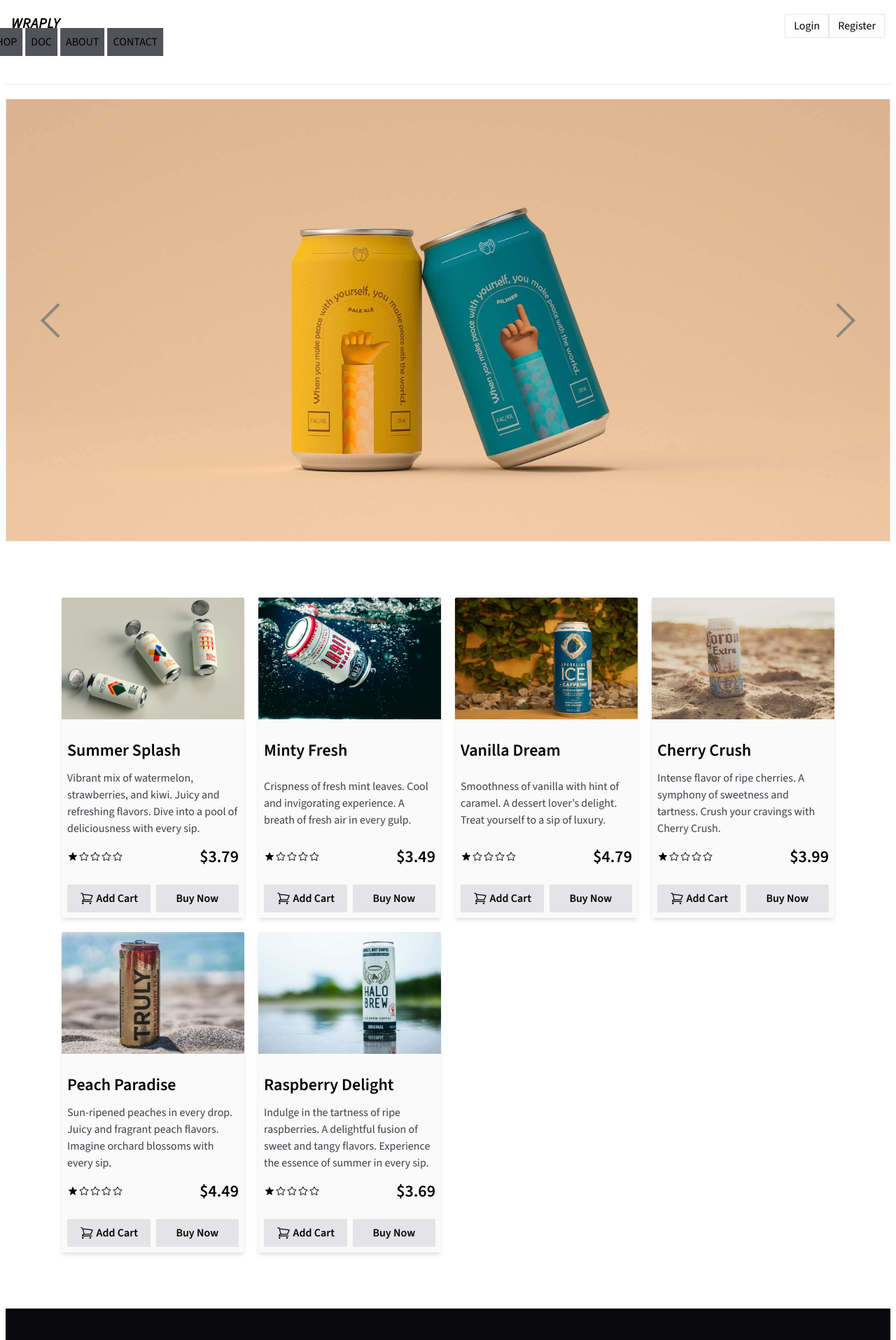
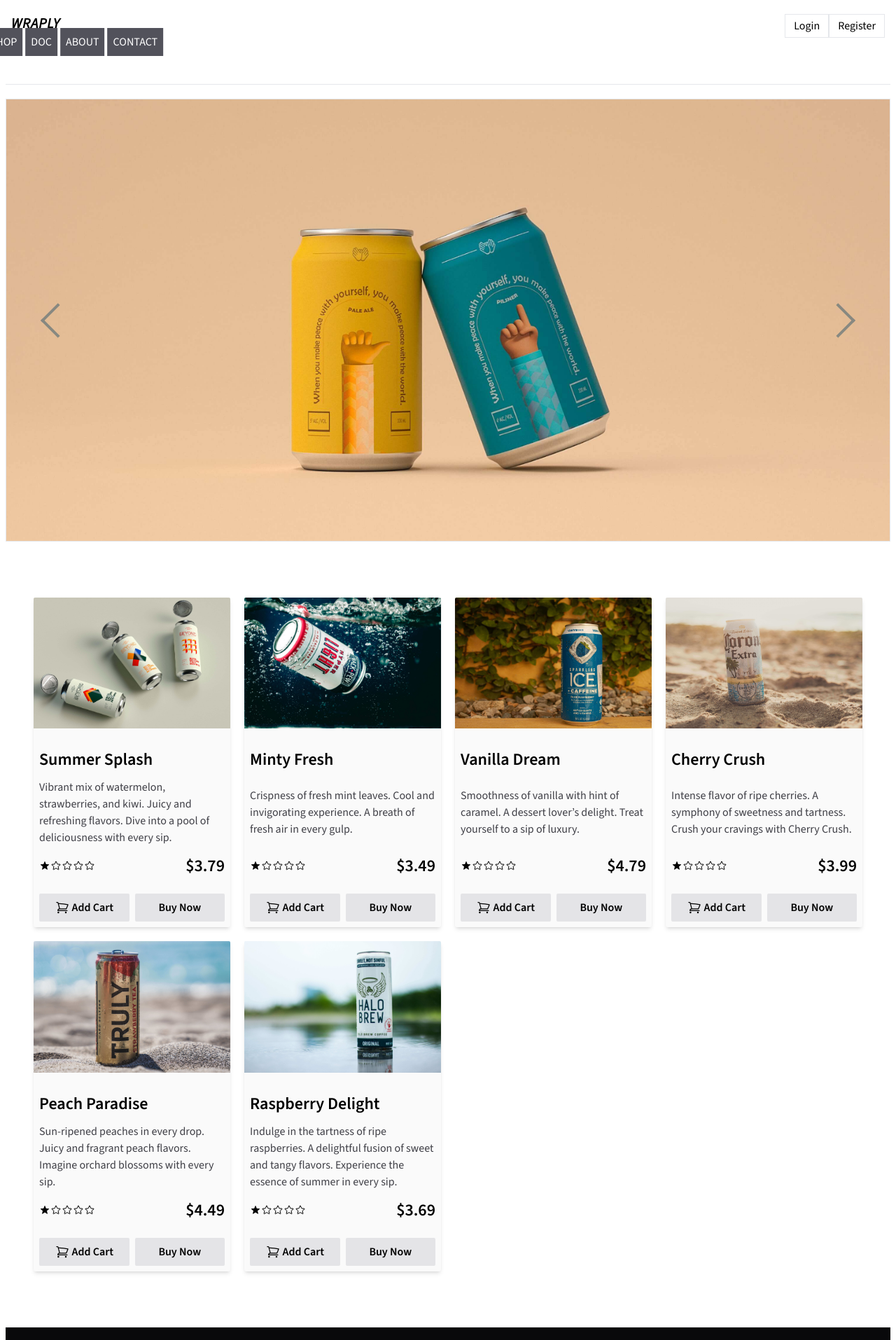
Before and after one commit to soloman-err/wraply, a React (Vite) app: page / in a window 1280 px wide. Shown: the top 1915 px of the page at 70% size. Built offline with nearby package versions, Linux system fonts and the light colour scheme.

Commit message:
products & checkout route modified

```diff
--- a/src/pages/Checkout/Checkout.jsx
+++ b/src/pages/Checkout/Checkout.jsx
@@ -1,6 +1,6 @@
 const Checkout = () => {
   return (
-    <div className="w-[60%] mx-auto mt-5 min-h-screen space-y-5">
+    <div className="w-[80%] mx-auto mt-5 min-h-screen space-y-5">
       {/* PRODUCT-INFO */}
       <section>
         <div>
@@ -18,15 +18,23 @@
 
       {/* PAYMENT-INFO */}
       <section>
-        <h2 className="text-lg font-semibold bg-zinc-600 p-2">
+        <h2 className="text-lg font-semibold bg-zinc-500 text-white p-2">
           Choose Payment Method
         </h2>
 
         {/* PAYMENT-PARTNERS */}
-        <div className="mt-5 flex flex-row items-center">
+        <div className="mt-5 flex flex-col mg:flex-row items-center">
           <img src="/ssl.png" alt="ssl" className="w-32 h-10 cursor-pointer" />
-          <img src="/stripe.png" alt="stripe" className="w-32 h-14 cursor-pointer" />
-          <img src="/paypal.png" alt="paypal" className="w-32 h-10 cursor-pointer" />
+          <img
+            src="/stripe.png"
+            alt="stripe"
+            className="w-32 h-14 cursor-pointer"
+          />
+          <img
+            src="/paypal.png"
+            alt="paypal"
+            className="w-32 h-10 cursor-pointer"
+          />
         </div>
       </section>
     </div>
--- a/src/pages/Home/products/Products.jsx
+++ b/src/pages/Home/products/Products.jsx
@@ -106,7 +106,7 @@
   ];
 
   return (
-    <section className="mt-10 lg:mt-20 grid grid-cols-1 md:grid-cols-3 lg:grid-cols-4 px-12 lg:px-20 gap-4 lg:gap-5 space-y-5 md:space-y-0">
+    <section className="mt-10 lg:mt-20 grid grid-cols-1 md:grid-cols-3 lg:grid-cols-4 px-10 gap-4 lg:gap-5 space-y-5 md:space-y-0">
       {drinksList?.slice(5, 11)?.map((product) => (
         <ProductCard key={product?.id} product={product} />
       ))}
--- a/src/shared/Header/Header.jsx
+++ b/src/shared/Header/Header.jsx
@@ -13,26 +13,28 @@
     <header className="relative flex justify-between py-5 px-2 border-b">
       {/* BRAND-IDENTITY */}
       <div className="uppercase font-semibold italic tracking-wider text-xl">
-        <Link to={'/'}>Wraply</Link>
+        <Link to={'/'}>
+          Wraply
+        </Link>
       </div>
 
       {/* NAVIGATION MODULES */}
       <nav
         className={`lg:flex ${
           isOpen
-            ? 'absolute top-0 left-0 block lg:hidden bg-zinc-500 w-2/4 min-h-screen transform translate-x-0 transition-transform duration-500 ease-in-out z-50'
+            ? 'fixed inset-0 top-0 left-0 block lg:hidden bg-zinc-500 w-3/4 transform translate-x-0 transition-transform duration-500 ease-in-out z-50'
             : 'hidden -translate-x-full'
         }`}
       >
         <div>
-          <h2 className="text-2xl font-bold uppercase p-6 bg-zinc-700">
+          <h2 className="text-2xl font-bold uppercase p-6 bg-zinc-700 text-white">
             Wraply
           </h2>
         </div>
 
         {/* USER-LOGGED-ROUTES */}
         <div className="">
-          <ul className="flex flex-col lg:flex-row gap-1 px-2 mt-5 uppercase">
+          <ul className="flex flex-col lg:flex-row gap-1 px-2 mt-5 uppercase text-white">
             <li>
               <Link
                 to={'/cart'}
@@ -67,7 +69,7 @@
         <hr className="my-5 mx-2" />
 
         {/* TOGGLE-NAV-ROUTES */}
-        <ul className="flex flex-col lg:flex-row gap-1 px-2 mt-5 uppercase">
+        <ul className="flex flex-col lg:flex-row gap-1 px-2 mt-5 uppercase text-white">
           <li className="w-full">
             <Link
               to={'/'}
```
Also changed, not shown: 2 other files (tests, documents, lock files or other folders).
